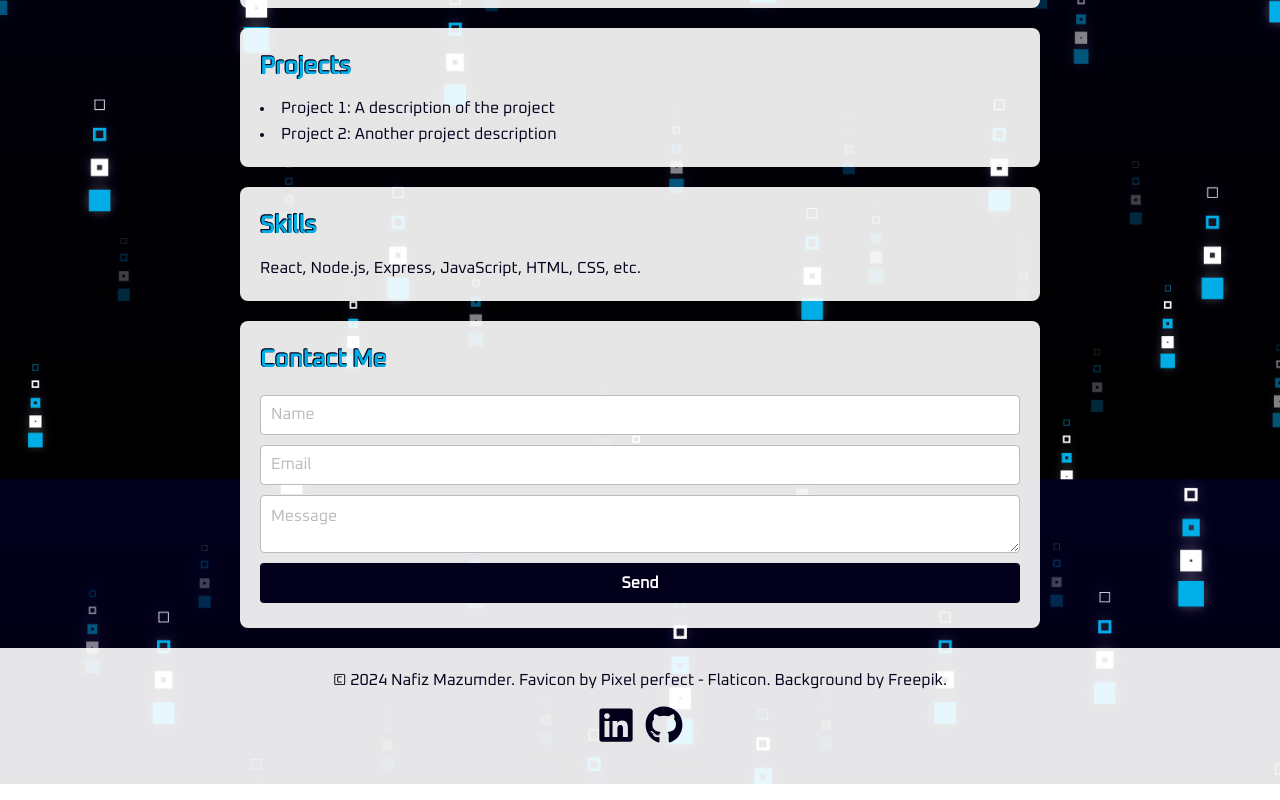
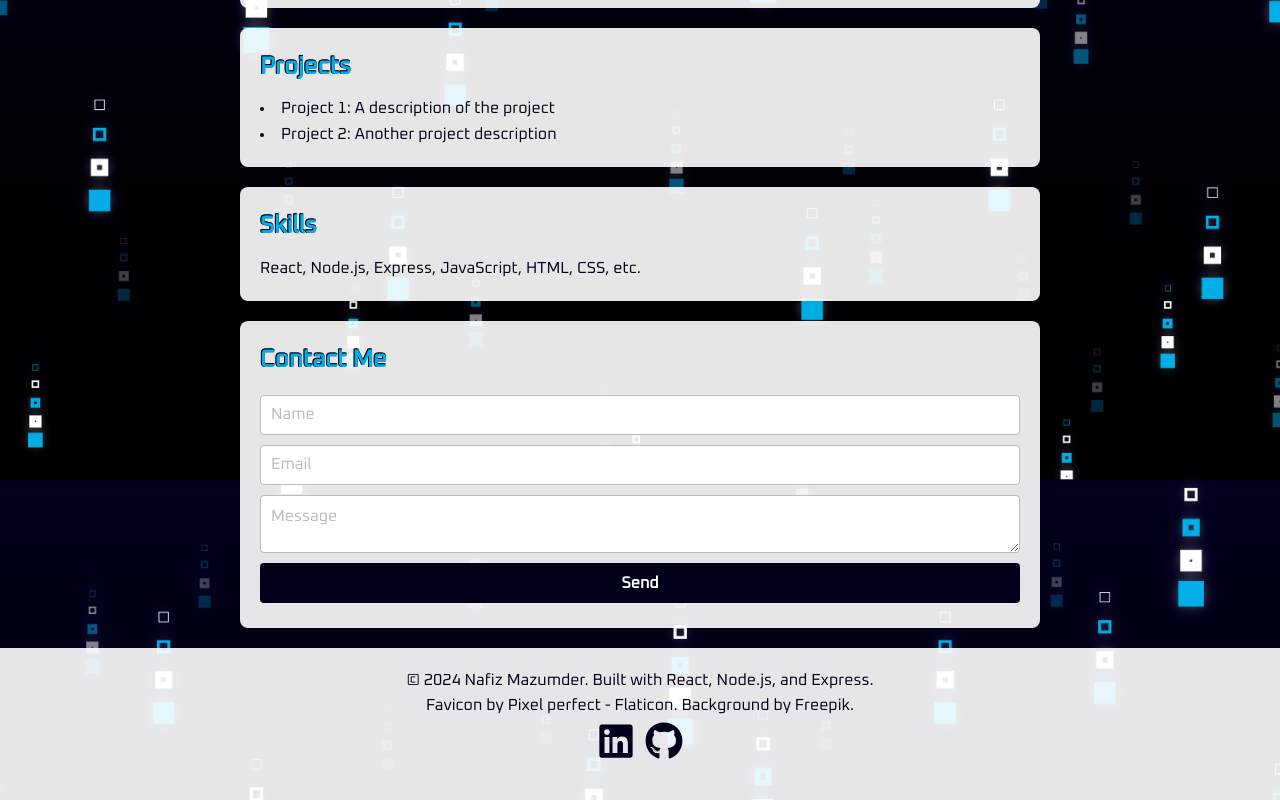
Before and after one commit to nafizMazumder/portfolio-fe, a React (Create React App) app: page / in a window 1280 px wide. Shown: the part 374-1174 px from the top of the page. Built offline with nearby package versions, Linux system fonts and the light colour scheme.

Commit message:
updated footer

```diff
--- a/src/components/Footer.js
+++ b/src/components/Footer.js
@@ -28,7 +28,10 @@ const Footer = () => {
 
     return (
         <footer>
-            <p>&copy; {currentYear} Nafiz Mazumder.
+            <p>
+                &copy; {currentYear} Nafiz Mazumder. Built with React, Node.js, and Express.
+            </p>
+            <p>
                 <a href="https://www.flaticon.com/free-icon/developer_2572713?related_id=2572711&origin=search"
                    title="Favicon"
                    target="_blank" rel="noopener noreferrer"> Favicon by Pixel perfect - Flaticon.
--- a/src/styles.css
+++ b/src/styles.css
@@ -170,7 +170,6 @@ footer {
 }
 
 footer p {
-    margin-bottom: 10px;
     font-size: 16px;
 }
 
@@ -214,19 +213,19 @@ footer ul li a:hover {
     cursor: pointer;
     border-radius: 4px;
     display: none;
-    opacity: 0.6;
-    border: 1px solid white;
+    border: 3px solid rgba(255, 255, 255, 0.9);
+
     transition: background-color 0.3s ease;
 }
 
 .scroll-to-top:hover {
     opacity: 1;
     background-color: #00AFE8;
-    border: 1px solid #00AFE8;
+    border: 3px solid #00AFE8;
 }
 
 .scroll-to-top-icon {
-    font-size: 12px;
+    font-size: 15px;
 }
 
 /* Show the button when scrolled down */
```
